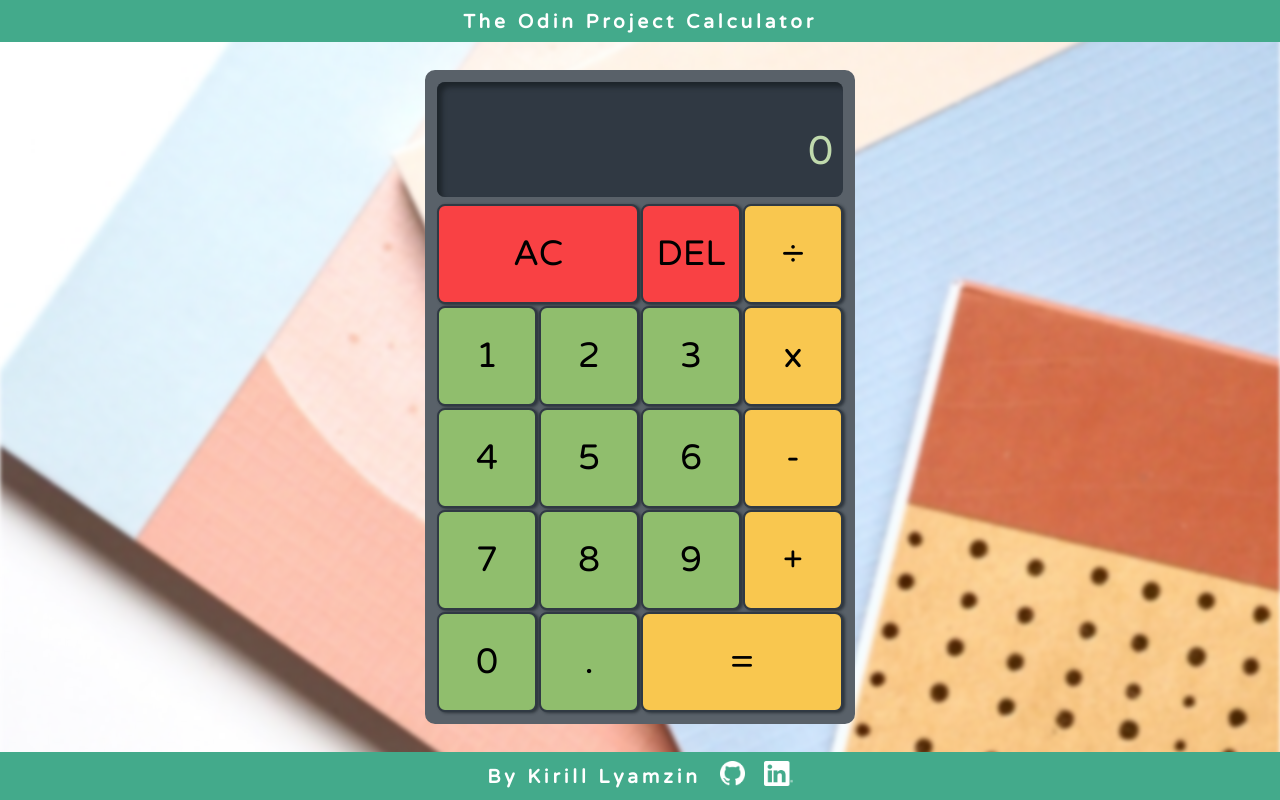
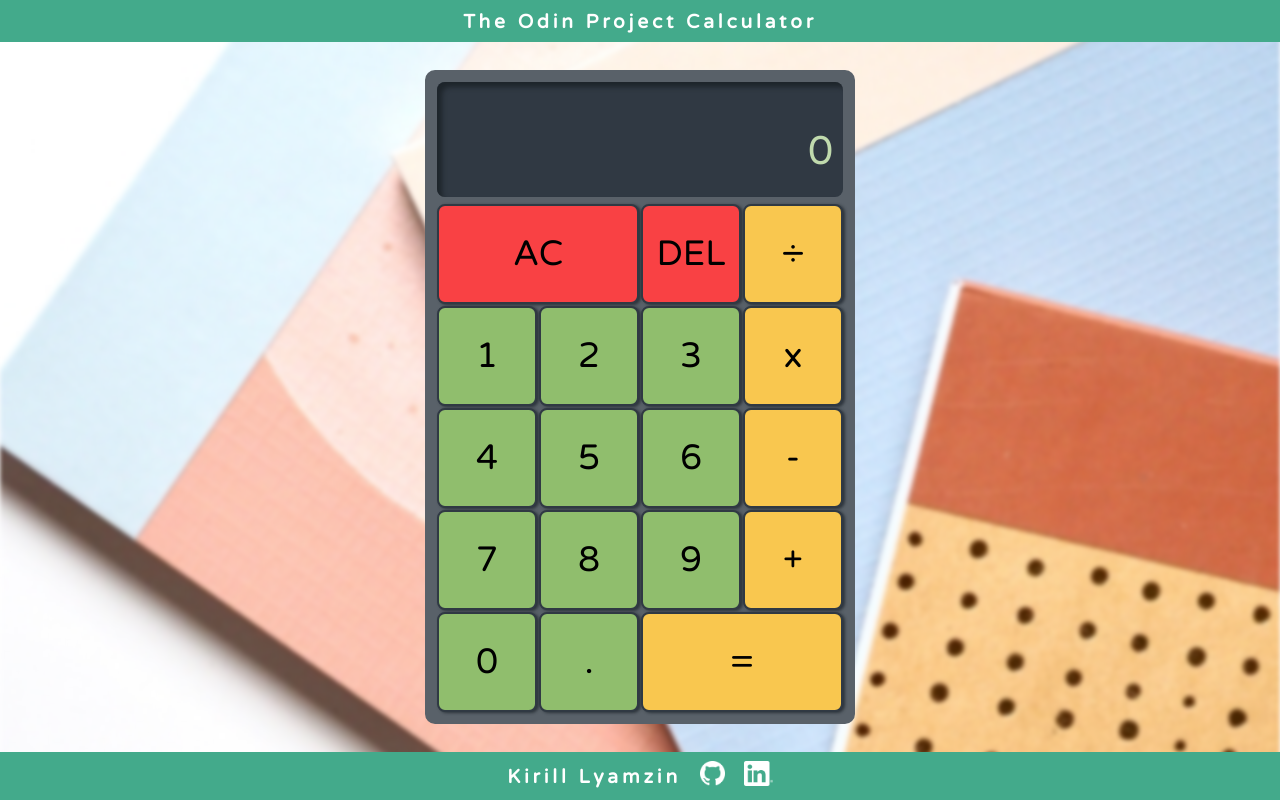
Before and after one commit to KLyamzin/Calculator, a plain HTML site: page index.html in a window 1280 px wide. Drawn offline with Linux system fonts and the light colour scheme.

Commit message:
removed 'By' in the footer

```diff
--- a/index.html
+++ b/index.html
@@ -41,7 +41,7 @@
         <button class="span-two equal">=</button>
       </div>
       <div class="footer">
-        By Kirill Lyamzin
+        Kirill Lyamzin
         <a
           href="https://github.com/KLyamzin/Calculator"
           target="_blank"
```
